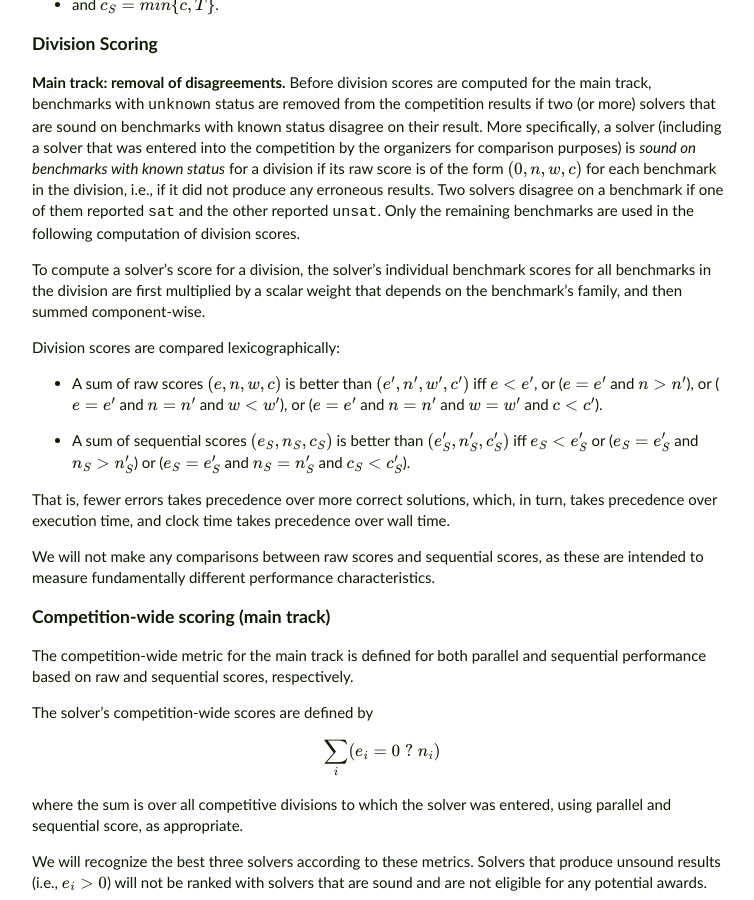
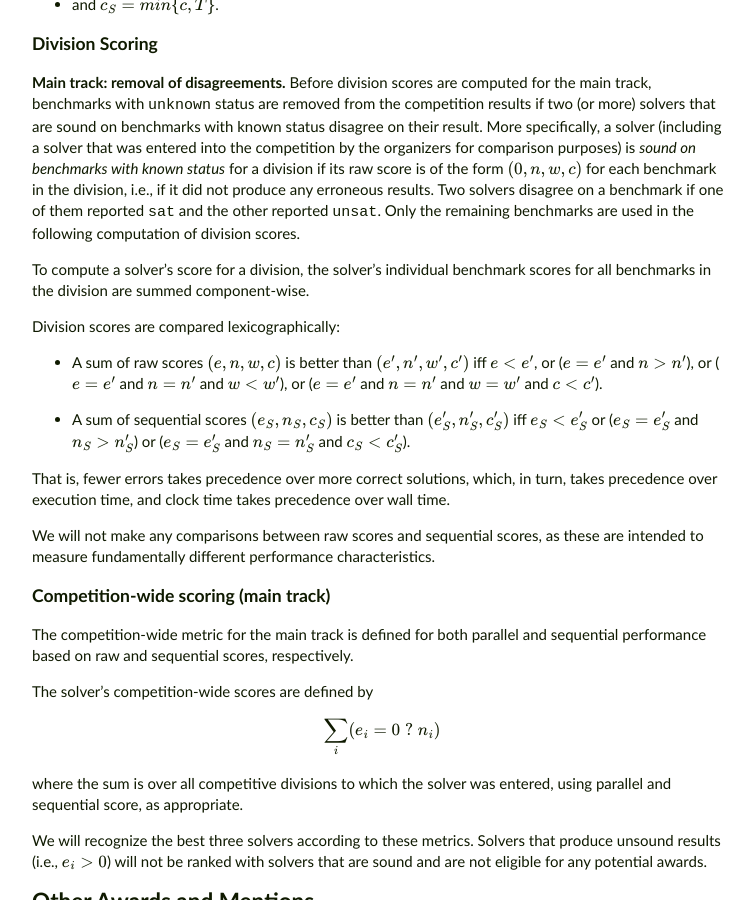
Before and after one commit to chc-comp/chc-comp.github.io, a Jekyll site: the page built from 2018/rules.md, in a window 1280 px wide and 900 px high, scrolled down 5298 px. Shown: the whole window, without its empty margins (258-1012 px from the left). Built offline with Jekyll 4.4.1, drawn with Linux system fonts in a browser that asks for light colours; nearby versions of some CDN libraries; formulas are drawn with MathJax 3.

Commit message:
[rules] Remove dead reference to weights

```diff
--- a/2018/rules.md
+++ b/2018/rules.md
@@ -375,9 +375,8 @@ benchmark if one of them reported `sat` and the other reported
 computation of division scores.
 
 To compute a solver’s score for a division, the solver’s individual
-benchmark scores for all benchmarks in the division are first
-multiplied by a scalar weight that depends on the benchmark’s family,
-and then summed component-wise.
+benchmark scores for all benchmarks in the division are summed
+component-wise.
 
 Division scores are compared lexicographically:
 
```
